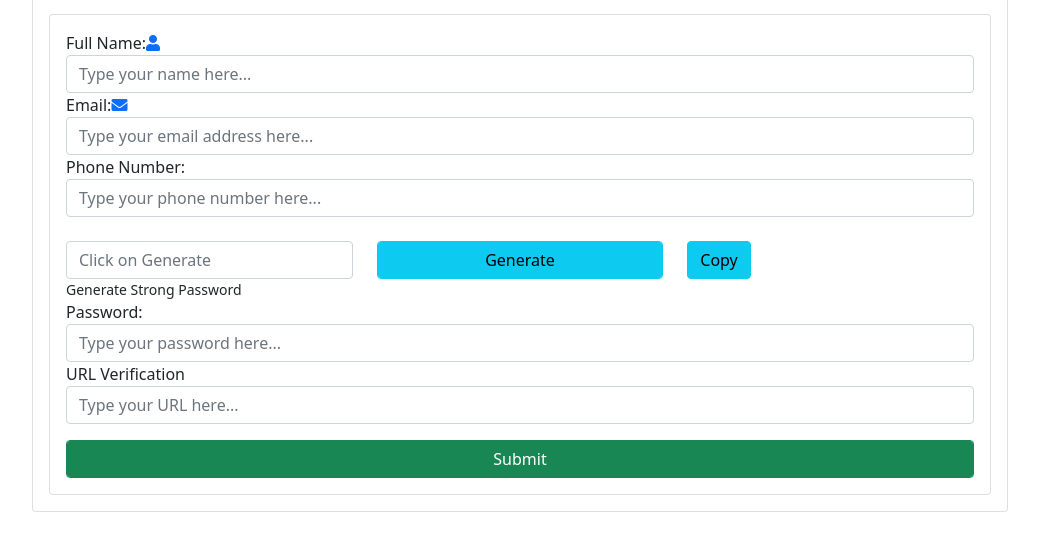
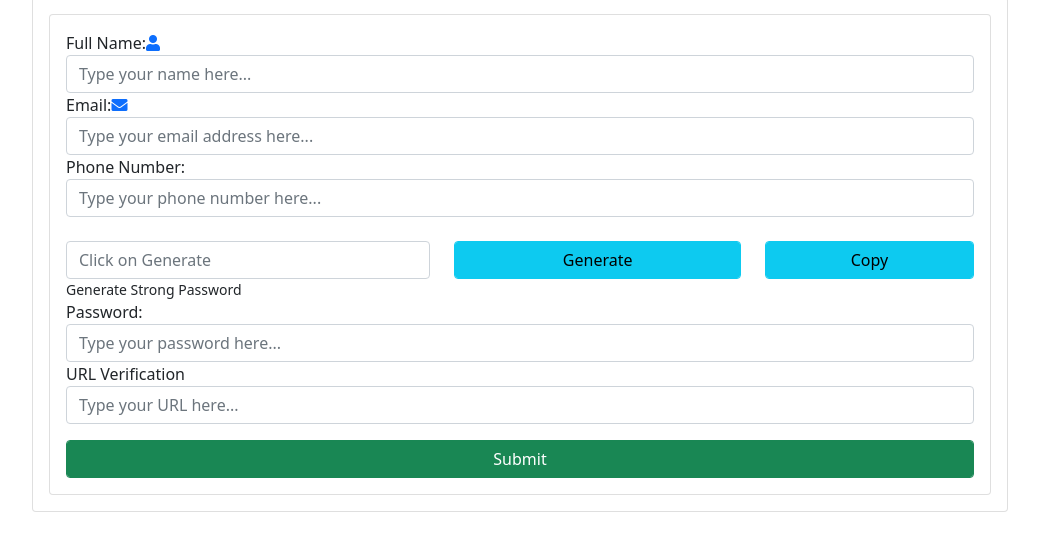
Before and after one commit to AlAminSU/concat-form, a plain HTML site: page index.html in a window 1280 px wide. Shown: the part 103-654 px from the top of the page, without its empty margins (120-1159 px from the left). Drawn offline with nearby package versions, Linux system fonts and the light colour scheme.

Commit message:
git commit -m 'Updated html files'

```diff
--- a/index.html
+++ b/index.html
@@ -68,7 +68,7 @@
             </div>
             <!-- generate password -->
             <div class="row mt-4 passwordGenerator">
-              <div class="col-4">
+              <div class="col-5">
                 <input
                   type="text"
                   class="form-control"
@@ -90,7 +90,7 @@
               <div class="col-3">
                 <button
                   type="button"
-                  class="btn btn-info genpass copy"
+                  class="btn btn-info form-control genpass copy"
                   id="copy"
                 >
                   Copy
```
